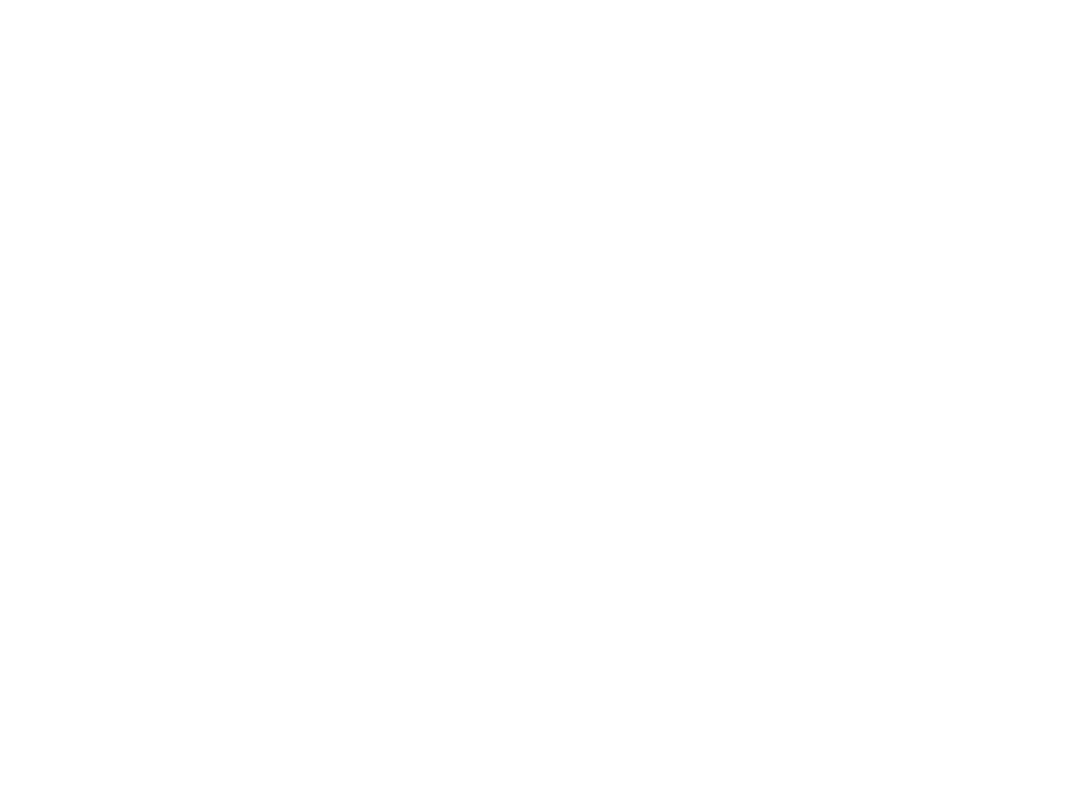
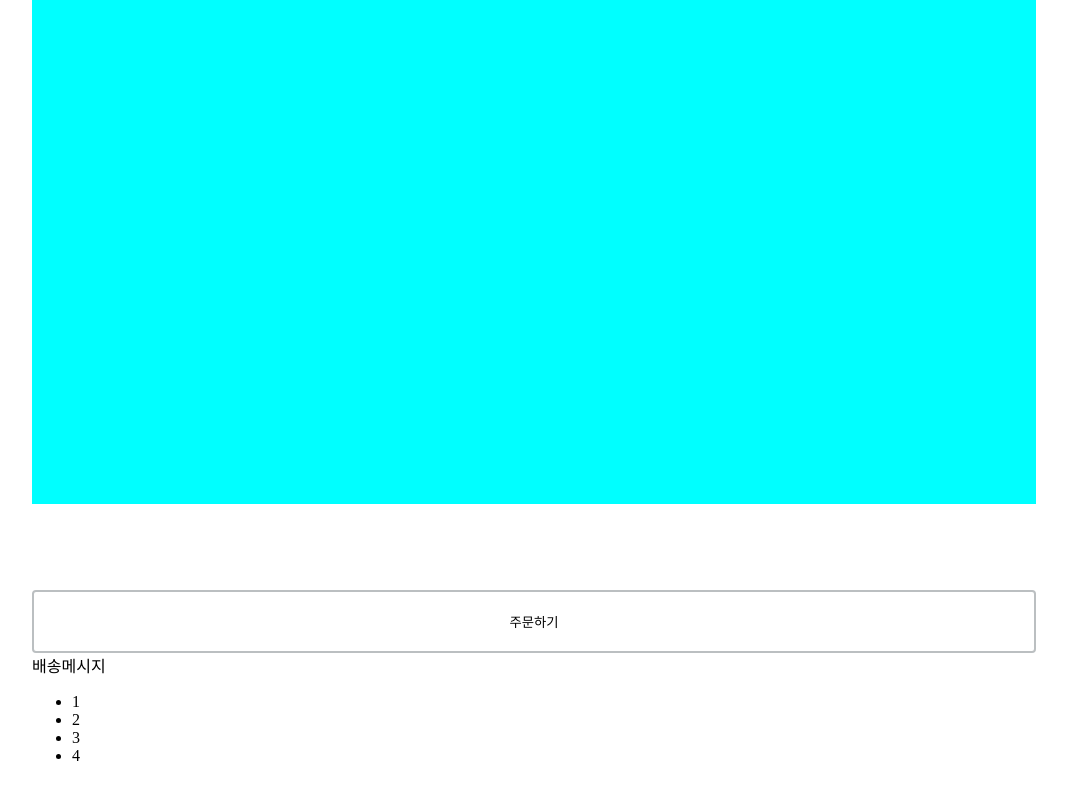
Before and after one commit to yejz0715/react-shopping, a React (Create React App) app: page / in a window 1280 px wide. Shown: the part 424-1224 px from the top of the page, without its empty margins (106-1173 px from the left). Before the commit the page ends 800 px from the top, so only its background shows below. Built offline with nearby package versions, Linux system fonts and the light colour scheme.

Commit message:
SelectBox_component 구현1

```diff
--- a/src/App.js
+++ b/src/App.js
@@ -1,5 +1,6 @@
 import React from "react";
 import Main from "./Pages/Main";
+import Order from "./Pages/Order";
 function App() {
   return (
     <div id="main_container">
--- /dev/null
+++ b/src/Component/SelectBox/index.jsx
@@ -0,0 +1,15 @@
+import React from "react";
+function SelectBox(props) {
+  return (
+    <div>
+      <label>{props.text}</label>
+      <ul>
+        <li>1</li>
+        <li>2</li>
+        <li>3</li>
+        <li>4</li>
+      </ul>
+    </div>
+  );
+}
+export default SelectBox;
--- a/src/Pages/Main/index.jsx
+++ b/src/Pages/Main/index.jsx
@@ -4,15 +4,32 @@
 import InfoBox from "../../Component/InfoBox";
 import Title from "../../Component/Title";
 import "./style.css";
+import strawberry from "../../img/product1_strawberry.svg";
+import melon from "../../img/product2_melon.svg";
+import grape from "../../img/product7_grape.svg";
+import lemon from "../../img/product8_lemon.svg";
+import SelectBox from "../../Component/SelectBox";
 function Main() {
+  const list = [
+    { id: 1, name: "딸기", price: 2500, img: strawberry },
+    { id: 2, name: "멜론", price: 15000, img: melon },
+    { id: 7, name: "포도", price: 6000, img: grape },
+    { id: 8, name: "레몬", price: 2500, img: lemon },
+  ];
+
   return (
     <div>
       <div class="container">
         <div id="bar"></div>
         <Title text="SHOPPING LIST" />
         <InfoBox text="구매하실 상품을 선택해 주세요!" />
-        <CheckBox />
+        <div id="check_box">
+          {list.map((item) => (
+            <CheckBox>{item.name}</CheckBox>
+          ))}
+        </div>
         <Button text="주문하기" />
+        <SelectBox text="배송메시지" />
       </div>
     </div>
   );
--- a/src/Pages/Main/style.css
+++ b/src/Pages/Main/style.css
@@ -7,3 +7,8 @@
   background-color: aqua;
   margin-bottom: 80px;
 }
+#check_box {
+  display: grid;
+  grid-template-columns: repeat(6, 1fr);
+  grid-template-rows: repeat(2, 1fr);
+}
```
Also changed, not shown: src/Component/SelectBox/style.css (added).
